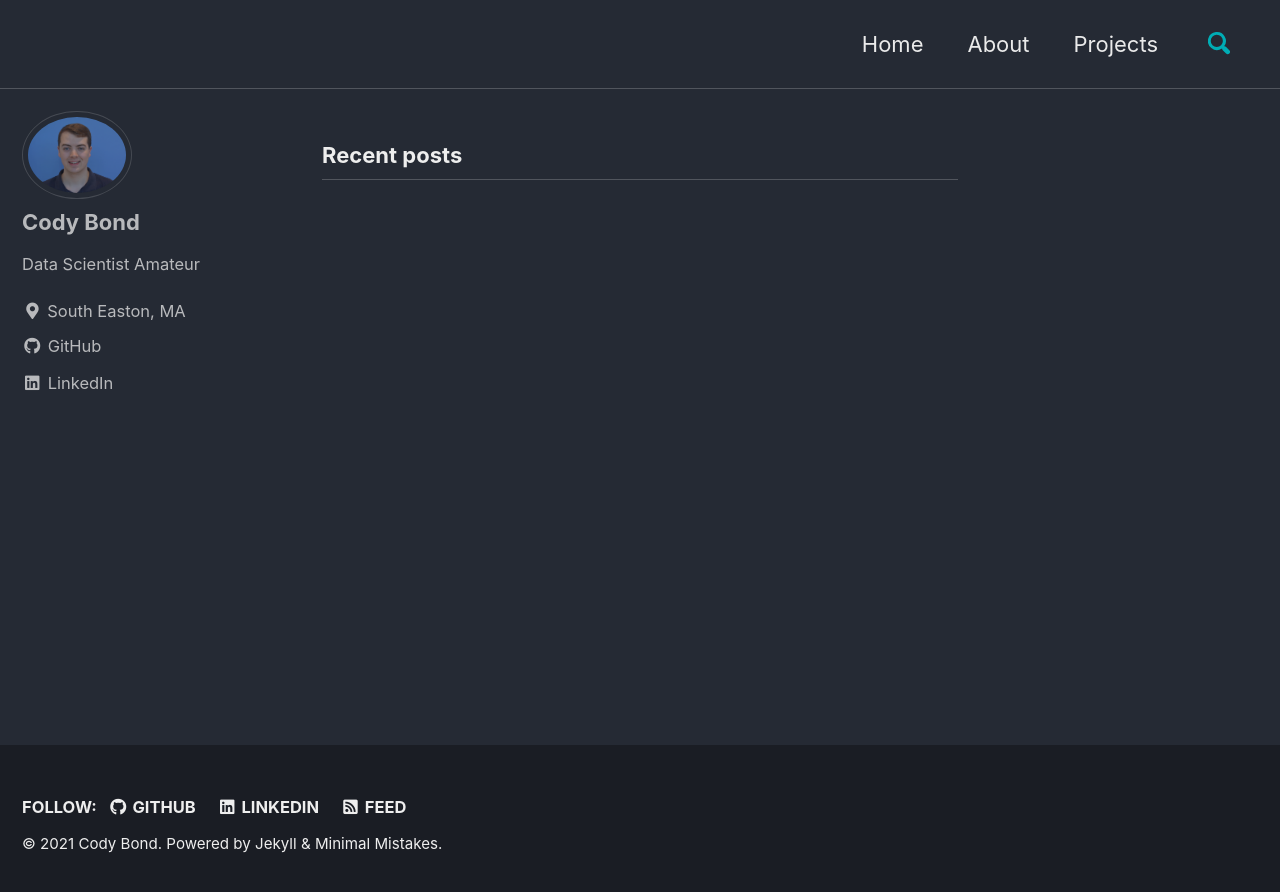
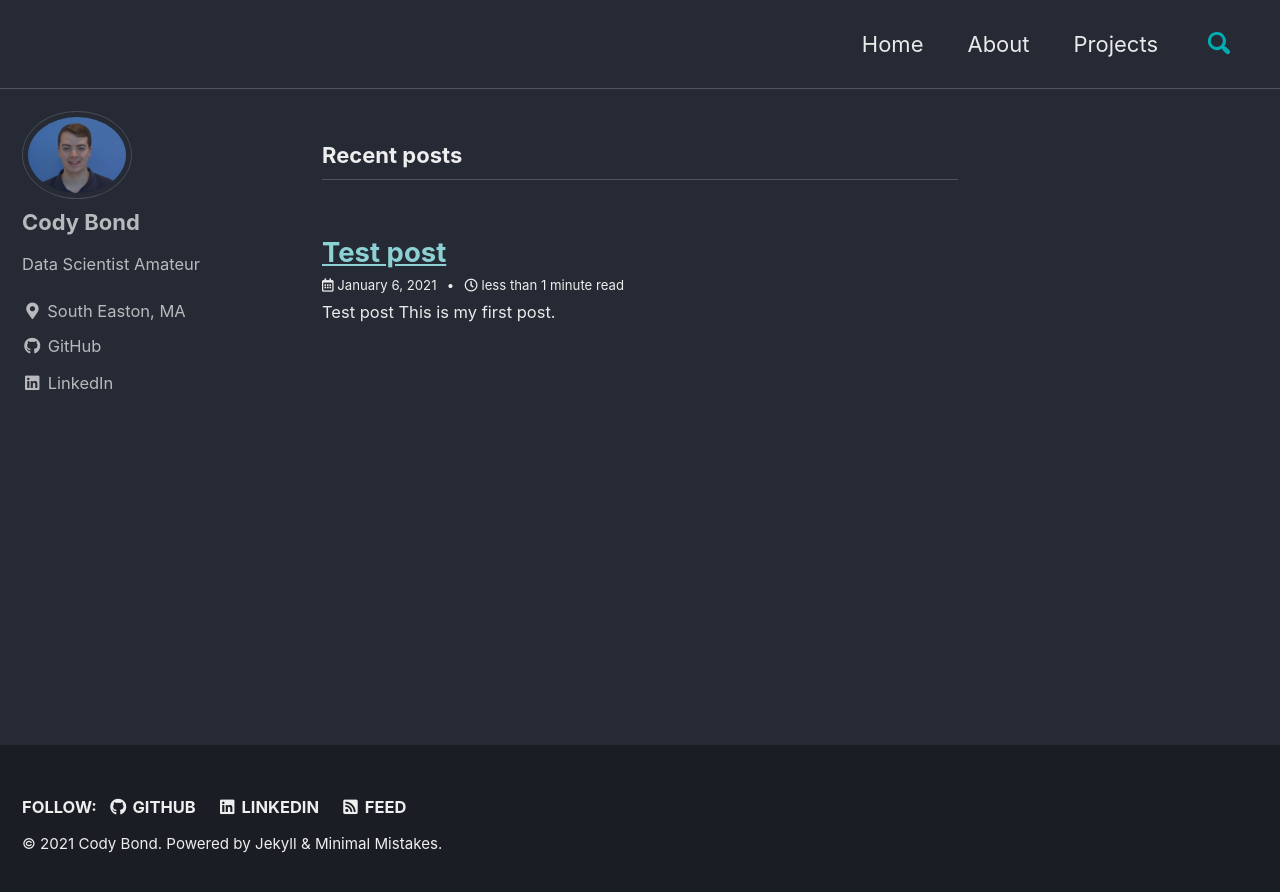
Before and after one commit to codyrbond/codyrbond.github.io, a Jekyll site: the page built from index.html, in a window 1280 px wide. Shown: the top 892 px of the page. Built offline with Jekyll 4.4.1, drawn with Linux system fonts in a browser that asks for light colours; cached includes are drawn as plain includes; the list of posts is cut into pages by our own code.

Commit message:
first post

```diff
--- a/_config.yml
+++ b/_config.yml
@@ -17,7 +17,7 @@ minimal_mistakes_skin    : "dark" # "air", "aqua", "contrast", "default", "dirt"
 # Site Settings
 locale                   : "en-US"
 title                    : "Cody Bond"
-title_separator          : "-"
+title_separator          : "|"
 subtitle                 : # site tagline that appears below site title in masthead
 name                     : "Cody Bond"
 description              : "Data Science Portfolio"
--- /dev/null
+++ b/_posts/2021-01-06-test-post.md
@@ -0,0 +1,15 @@
+---
+title: "Test post"
+toc: true
+toc_label: "Content"
+toc_sticky: true
+tags:
+  - Test
+
+date: January 6, 2021
+header:
+  teaser:
+---
+
+# Test post
+This is my first post.
```
